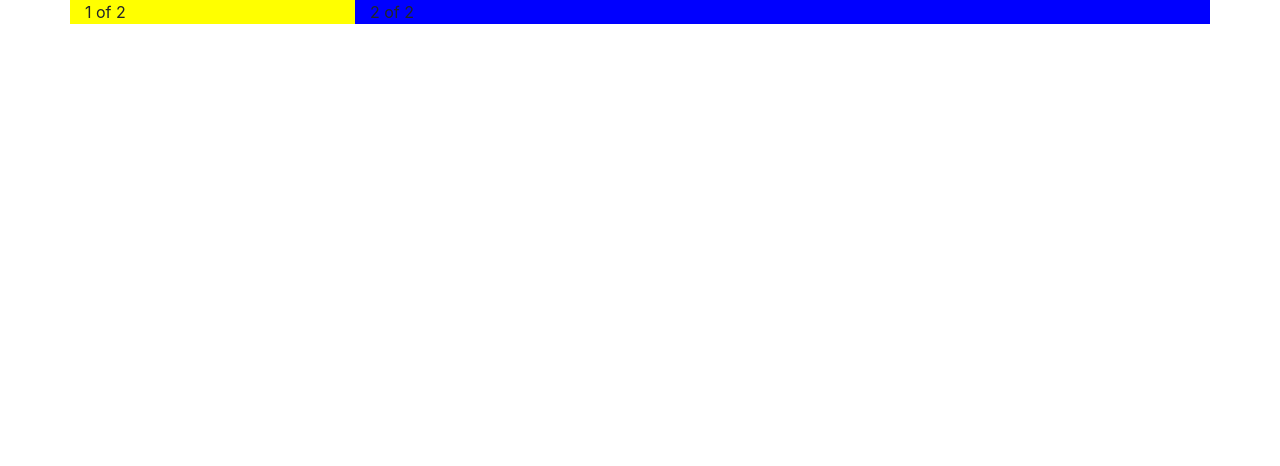
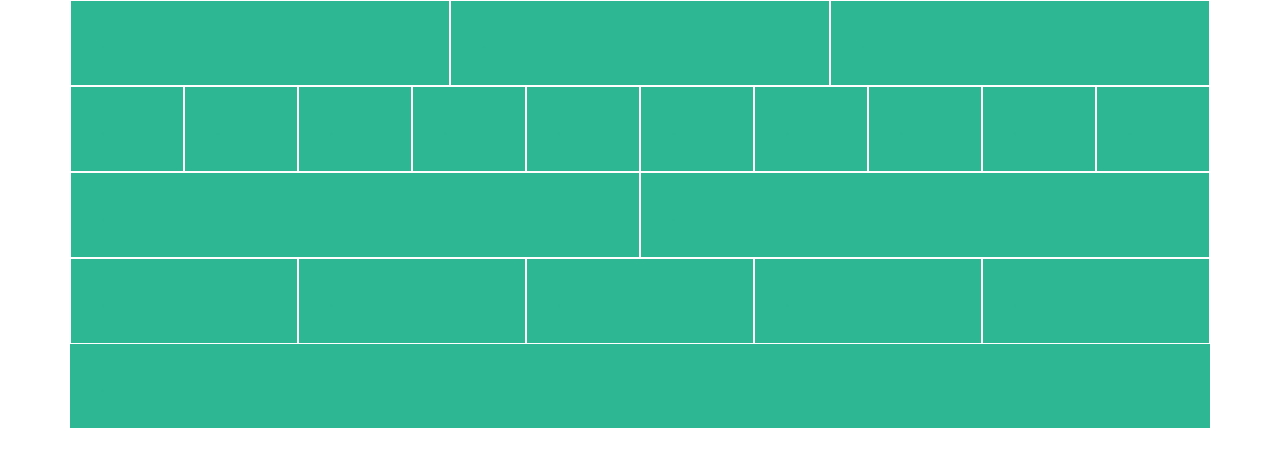
Before and after one commit to Felixmp7/React-Bootstrap, a React (Create React App) app: page / in a window 1280 px wide. Shown: the top 466 px of the page. Built offline with nearby package versions, Linux system fonts and the light colour scheme.

Commit message:
Completando primera grilla

```diff
--- a/src/App.js
+++ b/src/App.js
@@ -1,18 +1,15 @@
 import React from 'react';
+import Grid1 from './components/Grid1'
 import Container from 'react-bootstrap/Container'
-import Row from 'react-bootstrap/Row'
-import Col from 'react-bootstrap/Col'
+// import Grid2 from './components/Grid2'
+// import Grid3 from './components/Grid3'
 
 function App() {
   return (
-    <Container
-      style={{ background: 'lightblue'}}
-      // fluid
-      >
-        <Row>
-          <Col lg={3} style={{background: 'yellow'}}>1 of 2</Col>
-          <Col lg={9} style={{background: 'blue'}}>2 of 2</Col>
-        </Row>
+    <Container>
+        <Grid1 />
+        {/* <Grid2 />
+        <Grid3 /> */}
     </Container>
   );
 }
--- /dev/null
+++ b/src/components/Grid1.js
@@ -0,0 +1,41 @@
+import React, {Fragment} from 'react'
+import Row from 'react-bootstrap/Row'
+import Col from 'react-bootstrap/Col'
+
+const Grid1 = () => {
+  return (
+    <Fragment>
+      <Row style={{background: '#2DB793', color: '#2DB793'}}>
+        <Col style={{padding: 30, border: '1px solid white'}}>.</Col>
+        <Col style={{padding: 30, border: '1px solid white'}}>.</Col>
+        <Col style={{padding: 30, border: '1px solid white'}}>.</Col>
+      </Row>
+      <Row style={{background: '#2DB793', color: '#2DB793'}}>
+        <Col style={{padding: 30, border: '1px solid white'}}>.</Col>
+        <Col style={{padding: 30, border: '1px solid white'}}>.</Col>
+        <Col style={{padding: 30, border: '1px solid white'}}>.</Col>
+        <Col style={{padding: 30, border: '1px solid white'}}>.</Col>
+        <Col style={{padding: 30, border: '1px solid white'}}>.</Col>
+        <Col style={{padding: 30, border: '1px solid white'}}>.</Col>
+        <Col style={{padding: 30, border: '1px solid white'}}>.</Col>
+        <Col style={{padding: 30, border: '1px solid white'}}>.</Col>
+        <Col style={{padding: 30, border: '1px solid white'}}>.</Col>
+        <Col style={{padding: 30, border: '1px solid white'}}>.</Col>
+      </Row>
+      <Row style={{background: '#2DB793', color: '#2DB793'}}>
+        <Col style={{padding: 30, border: '1px solid white'}}>.</Col>
+        <Col style={{padding: 30, border: '1px solid white'}}>.</Col>
+      </Row>
+      <Row style={{background: '#2DB793', color: '#2DB793'}}>
+        <Col style={{padding: 30, border: '1px solid white'}}>.</Col>
+        <Col style={{padding: 30, border: '1px solid white'}}>.</Col>
+        <Col style={{padding: 30, border: '1px solid white'}}>.</Col>
+        <Col style={{padding: 30, border: '1px solid white'}}>.</Col>
+        <Col style={{padding: 30, border: '1px solid white'}}>.</Col>
+      </Row>
+      <Row style={{background: '#2DB793', color: '#2DB793', padding:30}}>.</Row>
+    </Fragment>
+  );
+}
+
+export default Grid1
--- /dev/null
+++ b/src/components/Grid2.js
@@ -0,0 +1,11 @@
+import React from 'react'
+import Row from 'react-bootstrap/Row'
+import Col from 'react-bootstrap/Col'
+
+const Grid2 = (props) => {
+  return (
+
+  );
+}
+
+export default Grid2
--- /dev/null
+++ b/src/components/Grid3.js
@@ -0,0 +1,11 @@
+import React from 'react'
+import Row from 'react-bootstrap/Row'
+import Col from 'react-bootstrap/Col'
+
+const Grid3 = (props) => {
+  return (
+
+  );
+}
+
+export default Grid3
```
